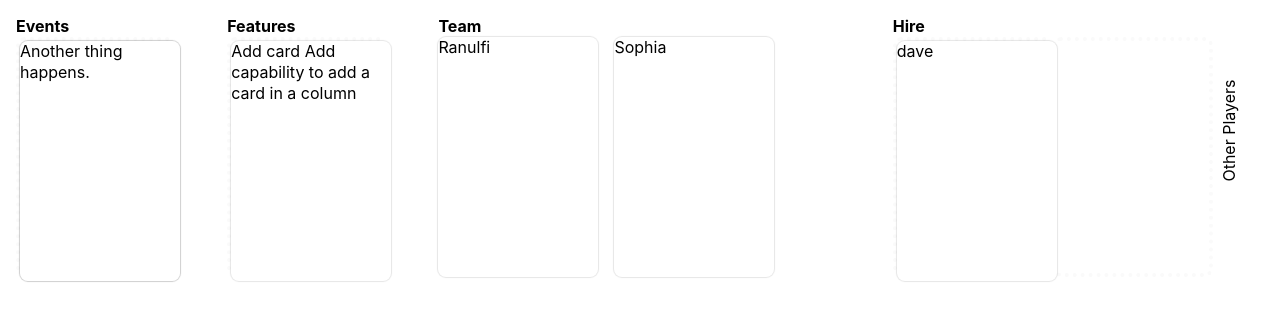
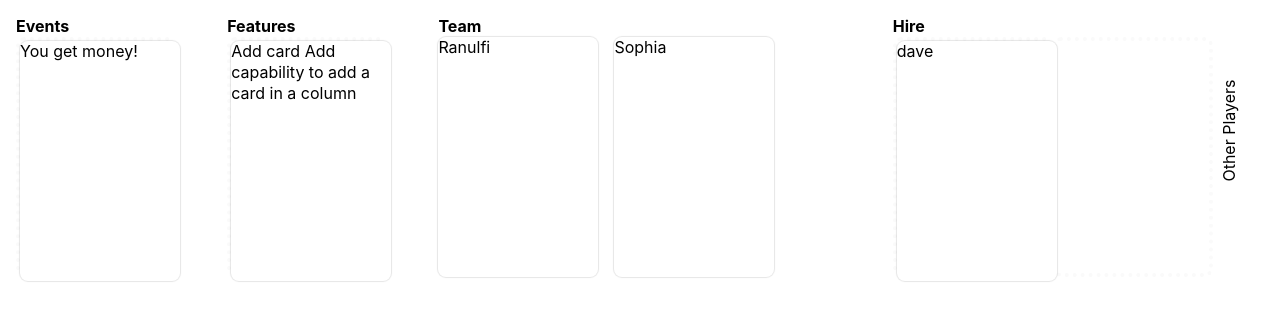
Before and after one commit to sjmog/startup, a React (Create React App) app: page / in a window 1280 px wide. Shown: the top 331 px of the page. Built offline with nearby package versions, Linux system fonts and the light colour scheme.

Commit message:
Add nice way to add custom events etc

```diff
--- a/src/components/App.js
+++ b/src/components/App.js
@@ -1,4 +1,6 @@
-import { useEffect } from 'react'
+import { useState } from 'react'
+
+import Overlay from './shared/Overlay'
 
 import Events from './Events'
 import Recruitment from './Recruitment'
@@ -12,6 +14,8 @@ import OtherPlayers from './OtherPlayers'
 import Store from '../data/Store'
 
 const App = () => {
+  const [viewedCard, setViewedCard] = useState(null)
+
   return (
     <div className="App">
       <Store>
@@ -28,8 +32,10 @@ const App = () => {
         <div className="Controls">
           Week
 
-          <a className="button">End turn</a>
+          <a className="button" onClick={() => setViewedCard(!viewedCard)}>End turn</a>
         </div>
+
+        { viewedCard && <Overlay onClick={() => setViewedCard(null)} /> }
       </Store>
     </div>
   )
--- a/src/components/Events.js
+++ b/src/components/Events.js
@@ -1,5 +1,13 @@
-import { useStore } from '../data/Store'
+import { useStore, useStoreAction } from '../data/Store'
 import CardStack from './shared/CardStack'
+
+const Event = ({ id, text, action, className }) => {
+  const onClickAction = useStoreAction(action.type)
+
+  return(
+    <div onClick={() => onClickAction(action.args)} className={`Event ${ className }`}>{text}</div>
+  )
+}
 
 const Events = () => {
   const events = useStore('events')
@@ -8,7 +16,7 @@ const Events = () => {
     <div className="Events">
       <h3 className="header">Events</h3>
       <CardStack>
-        { events.map(({id, text}) => <div key={ `event-${id}` } className="Event">{text}</div>) }
+        { events.map(event => <Event key={ `event-${event.id}` } {...event} />) }
       </CardStack>
     </div>
   )
--- /dev/null
+++ b/src/components/shared/Overlay.js
@@ -0,0 +1,17 @@
+import { useState, useEffect } from 'react'
+
+const Overlay = ({ onClick }) => {
+  const [show, setShow] = useState(false)
+  useEffect(() => setShow(true), [])
+
+  const handleClick = () => {
+    setShow(false)
+    setTimeout(onClick, 500) // or whatever the transition timing is
+  }
+
+  return(
+    <div className={`Overlay ${show ? 'Overlay--in' : ''}`} onClick={handleClick} />
+  )
+}
+
+export default Overlay
--- /dev/null
+++ b/src/data/Events.js
@@ -0,0 +1,17 @@
+class Event {
+  constructor({ text, action }) {
+    this.id = Event.incrementId()
+    this.text = text
+    this.action = action
+  }
+
+  static incrementId() {
+    return !this.latestId ? this.latestId = 1 : this.latestId++
+  }
+}
+
+const addMoneyEvent = new Event({ text: 'You get money!', action: { type: 'addCash', args: { amount: 200 } } })
+
+const events = [addMoneyEvent]
+
+export default events
--- a/src/data/Store.js
+++ b/src/data/Store.js
@@ -1,10 +1,11 @@
 import { createContext, useState, useContext } from 'react'
+import events from './Events'
 
 const StoreContext = createContext({})
 
 const Store = ({ children }) => {
-  const initialStore = {
-    events: [{id: 1, text: "A person says hello."}, {id: 2, text: "Another thing happens."}],
+  const INITIAL_STORE = {
+    events,
     team: [{ id: 1, name: 'Ranulfi' }, { id: 2, name: 'Sophia' }],
     sources: [ { name: 'generation', candidates: [ { id: 1, name: 'dave' } ] }, { name: 'university', candidates: [] } ],
     features: [{id: 1, title: 'Add card', description: 'Add capability to add a card in a column'}],
@@ -44,19 +45,21 @@ const Store = ({ children }) => {
     cash: 151332
   }
 
-  const [ state, setState ] = useState(initialStore)
+  const EVENT_ACTIONS = {
+    addCash: ({amount}) => setState({ ...state, cash: state.cash + amount })
+  }
+
+  const [ state, setState ] = useState(INITIAL_STORE)
 
   const actions = {
-    addEvent: ({ text }) => setState({ ...state, events: [...state.events, { id: nextEventId(), text }] }),
     getIncome: () => 0,
-    getExpenditure: () => 2440
+    getExpenditure: () => 2440,
+    ...EVENT_ACTIONS
   }
 
   // duplicative gets
   const getState  = (key) => JSON.parse(JSON.stringify(state[key]))
-  const getAction = (key) => (...args) => actions[key](...args)
-
-  const nextEventId = () => Math.max(state.events.map(({id}) => id)) + 1
+  const getAction = (action) => (...args) => actions[action](...args)
 
   return(
     <StoreContext.Provider value={{ getState, getAction }}>
@@ -70,9 +73,9 @@ const useStore = (key) => {
   return store.getState(key)
 }
 
-const useStoreAction = (key) => {
+const useStoreAction = (action, args = {}) => {
   const store = useContext(StoreContext)
-  return store.getAction(key)
+  return store.getAction(action, args)
 }
 
 export { Store as default, StoreContext, useStore, useStoreAction }
--- a/src/stylesheets/base.scss
+++ b/src/stylesheets/base.scss
@@ -7,6 +7,7 @@
 @import "./typography";
 
 @import "./components/shared/CardStack";
+@import "./components/shared/Overlay";
 
 @import "./components/App";
 @import "./components/Cash";
--- a/src/stylesheets/components/App.scss
+++ b/src/stylesheets/components/App.scss
@@ -7,6 +7,7 @@
   display: grid;
   padding: 1rem;
   height: 90vh;
+  background: $white;
 
   grid:
     [row1-start] "events  features team team hire" auto [row1-end]
@@ -22,6 +23,7 @@
   display: flex;
   align-items: center;
   justify-content: space-between;
+  background: $white;
 
   padding: 1rem;
 }
--- /dev/null
+++ b/src/stylesheets/components/shared/Overlay.scss
@@ -0,0 +1,16 @@
+.Overlay {
+  position: absolute;
+  top: 0;
+  left: 0;
+  width: 100vw;
+  height: 100vh;
+  background: rgba(0,0,0,0.6);
+  z-index: 2;
+
+  transition: all 0.5s ease-in-out;
+  opacity: 0;
+}
+
+.Overlay--in {
+  opacity: 1;
+}
```
